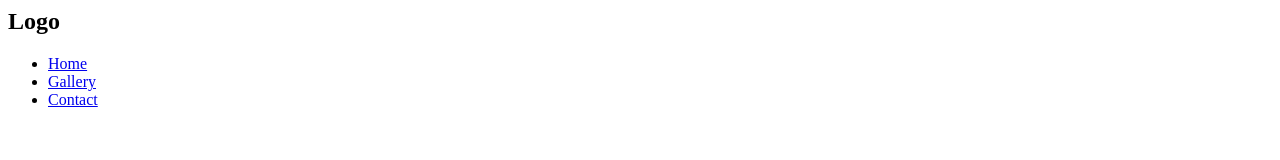
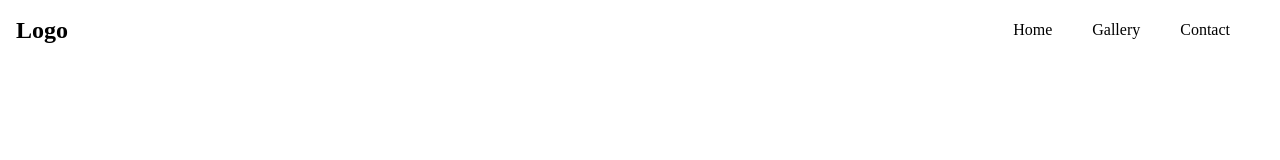
Before and after one commit to Shiku03/wildhut, a plain HTML site: page wildhut/index.html in a window 1280 px wide. Drawn offline with Linux system fonts and the light colour scheme.

Commit message:
added basic styles to landing page

```diff
--- a/wildhut/index.html
+++ b/wildhut/index.html
@@ -1,6 +1,6 @@
 <html>
 <head>
-    <link href="styles.css">
+    <link rel="stylesheet" href="styles.css">
     <title>Wildhut International</title>
 </head>
 <body>
--- a/wildhut/styles.css
+++ b/wildhut/styles.css
@@ -0,0 +1,32 @@
+body{
+    margin:0;
+    padding:0;
+}
+section{
+    display:flex;
+    justify-content: space-between;
+    width:100vw;
+    align-items:center;
+    margin-top: 0;
+    padding-top:0;
+    height:60px;
+}
+.navbar span{
+
+    padding-left:16px;
+}
+ul{
+    display:flex;
+    float:right;
+    padding: 5px 30px;
+
+
+}
+li{
+    list-style-type: none;
+    padding: 20px;
+}
+a{
+    text-decoration: none;
+    color:black;
+}
```
